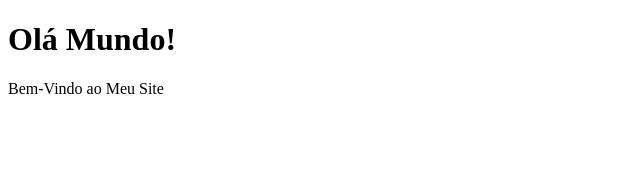
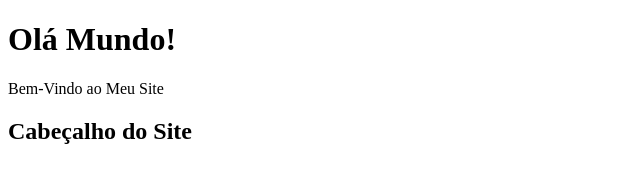
Before and after one commit to FleiboRobertoJR/site_teste, a plain HTML site: page index.html in a window 1280 px wide. Shown: the whole page, without its empty margins (0-640 px from the left). Drawn offline with Linux system fonts and the light colour scheme.

Commit message:
Adiciona Cabeçalho ao Site

```diff
--- a/index.html
+++ b/index.html
@@ -1,2 +1,3 @@
 <!DOCTYPE html><html><head><title>Meu Site</title></head><body><h1>Olá Mundo!</h1></body></html>
 <p>Bem-Vindo ao Meu Site</p>
+<header><h2>Cabeçalho do Site</h2></header>
```
